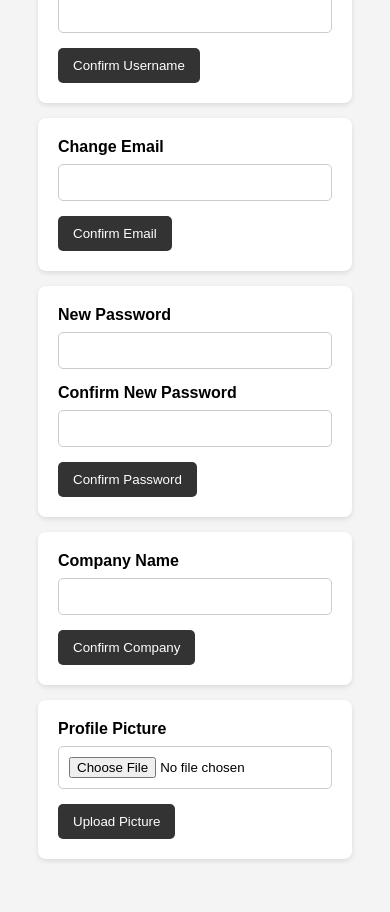
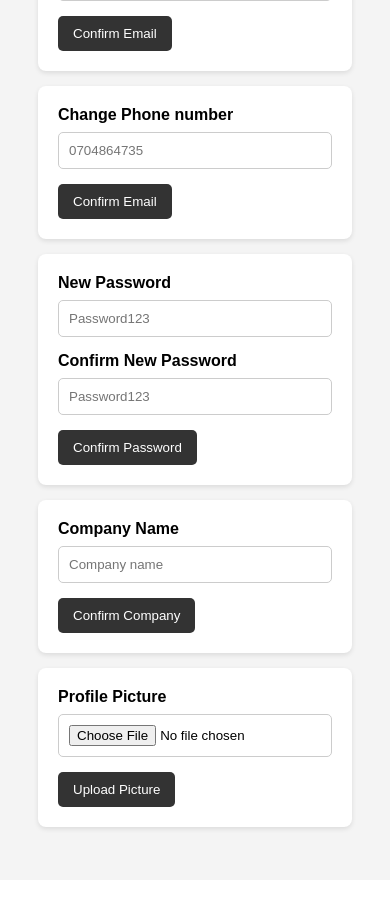
Before and after one commit to Maxdunder/aktivitetschecken, a Flask app: page /profile in a window 390 px wide; the page is wider, and only the part inside the window is pictured. Shown: the part 493-1405 px from the top of that part. After the commit the page ends 1326 px from the top of that part, so only its background shows below. Run offline with Flask 3, Linux system fonts and the light colour scheme; a user stored in the database is signed in; data comes from the database, SQL or seed files in the repository; both versions use the stored data as it was after the commit.

Commit message:
Working form to change name, email, password, phone number, company name

```diff
--- a/app.py
+++ b/app.py
@@ -119,7 +119,59 @@ def get_session_user():
 def profile():
     user = get_session_user()
 
-    print(user['profile_picture'])
+    conn = get_db()
+
+    if request.method == 'POST':
+        action = request.form["action"]
+
+        if action == 'username':
+            username = request.form["changeusername"]
+
+            conn.execute(
+                "UPDATE users SET name = ? WHERE id = ?",
+                (username, session["user_id"])
+            )
+
+        if action == 'email':
+                    email = request.form["changeemail"]
+
+                    conn.execute(
+                        "UPDATE users SET email = ? WHERE id = ?",
+                        (email, session["user_id"])
+                    )
+
+        if action == 'phone':
+                            phone = request.form["changephone"]
+
+                            conn.execute(
+                                "UPDATE users SET phone = ? WHERE id = ?",
+                                (phone, session["user_id"])
+                            )
+
+        if action == 'password':
+            newPassword = request.form['changepassword']
+            confrimPassword = request.form['confirmpassword']
+            if confrimPassword == newPassword:
+                newPassword_hash = generate_password_hash(newPassword)
+                conn.execute(
+                    "UPDATE users SET password_hash = ? WHERE id = ?",
+                    (newPassword, session['user_id'])
+                )
+
+        if action == 'company':
+                            company = request.form["companyname"]
+
+                            conn.execute(
+                                "UPDATE users SET company = ? WHERE id = ?",
+                                (company, session["user_id"])
+                            )
+
+
+        conn.commit()
+        conn.close()
+
+        return redirect(url_for("profile"))
+
 
     return render_template("profile.html", user=user)
 
--- a/static/profile.css
+++ b/static/profile.css
@@ -5,7 +5,10 @@
         padding: 30px;
     }
 
-
+    header img{
+        width: 100px;
+        aspect-ratio: 1/1;
+    }
 
     .profile-settings {
         max-width: 500px;
--- a/templates/profile.html
+++ b/templates/profile.html
@@ -14,7 +14,7 @@
 
         <h1>{{user['name']}}'s Profile</h1>
 
-        <img src="{{ user['profile_picture'] or 'https://www.magnific.com/free-photos-vectors/default-user' }}" alt="">
+        <img src="{{ user['profile_picture'] or 'https://cdn.pixabay.com/photo/2015/10/05/22/37/blank-profile-picture-973460_1280.png' }}" alt="">
     </header>
 
     <section class="profile-settings">
@@ -24,7 +24,7 @@
             <input type="hidden" name="action" value="username">
 
             <label>Change Username</label>
-            <input type="text" name="changeusername" required>
+            <input type="text" name="changeusername" placeholder="{{user['name']}}" required>
 
             <button type="submit">Confirm Username</button>
         </form>
@@ -34,7 +34,17 @@
             <input type="hidden" name="action" value="email">
 
             <label>Change Email</label>
-            <input type="email" name="changeemail" required>
+            <input type="email" name="changeemail" placeholder="{{user['email']}}" required>
+
+            <button type="submit">Confirm Email</button>
+        </form>
+
+        <!-- Change phone number -->
+        <form method="POST">
+            <input type="hidden" name="action" value="phone">
+
+            <label>Change Phone number</label>
+            <input type="number" name="changephone" placeholder="{{user['phone']}}" required>
 
             <button type="submit">Confirm Email</button>
         </form>
@@ -44,10 +54,10 @@
             <input type="hidden" name="action" value="password">
 
             <label>New Password</label>
-            <input type="password" name="changepassword" required>
+            <input type="password" name="changepassword" placeholder="Password123" required>
 
             <label>Confirm New Password</label>
-            <input type="password" name="confirmpassword" required>
+            <input type="password" name="confirmpassword" placeholder="Password123" required>
 
             <button type="submit">Confirm Password</button>
         </form>
@@ -57,7 +67,7 @@
             <input type="hidden" name="action" value="company">
 
             <label>Company Name</label>
-            <input type="text" name="companyname">
+            <input type="text" placeholder="{{user['company'] or 'Company name'}}" name="companyname">
 
             <button type="submit">Confirm Company</button>
         </form>
```
Also changed, not shown: database.db.
